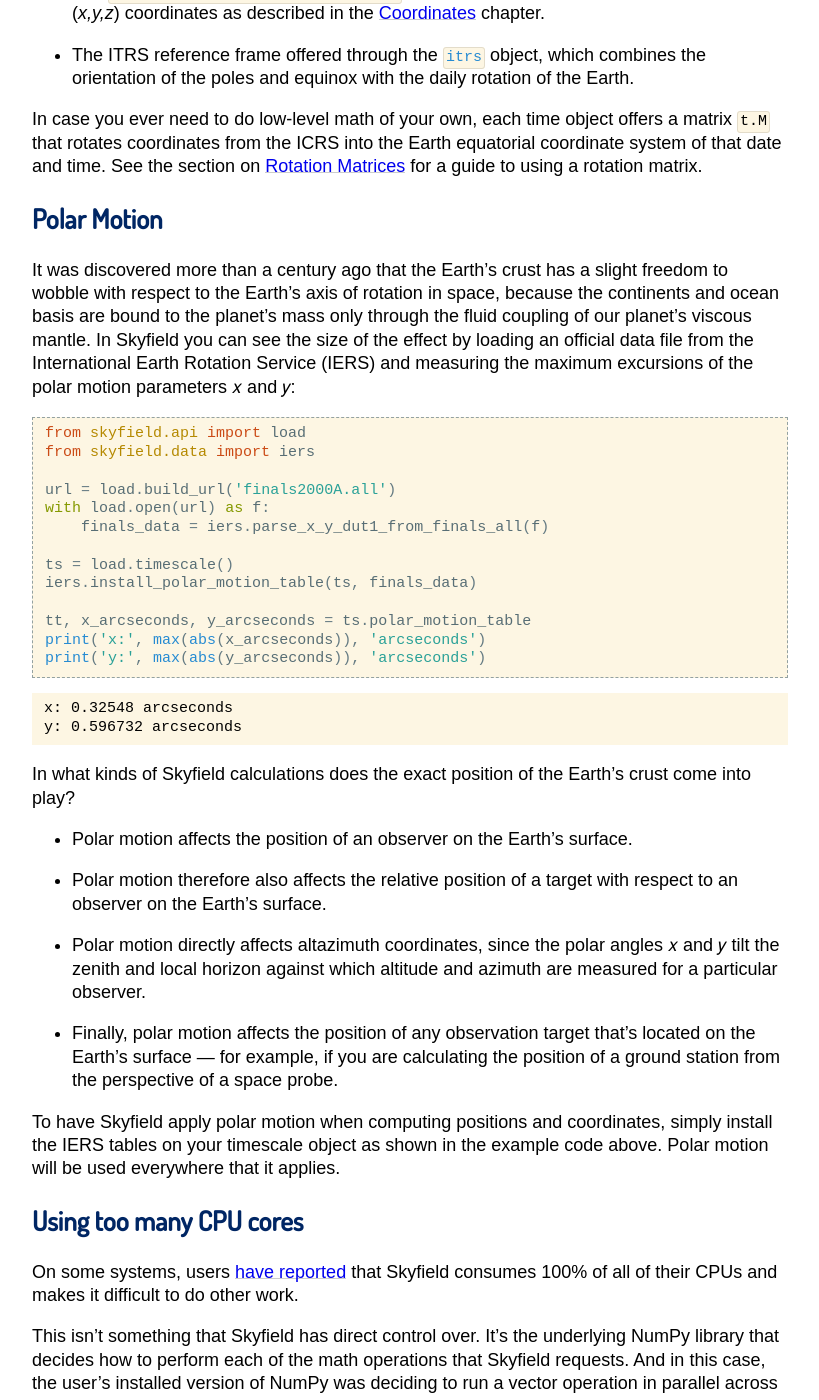
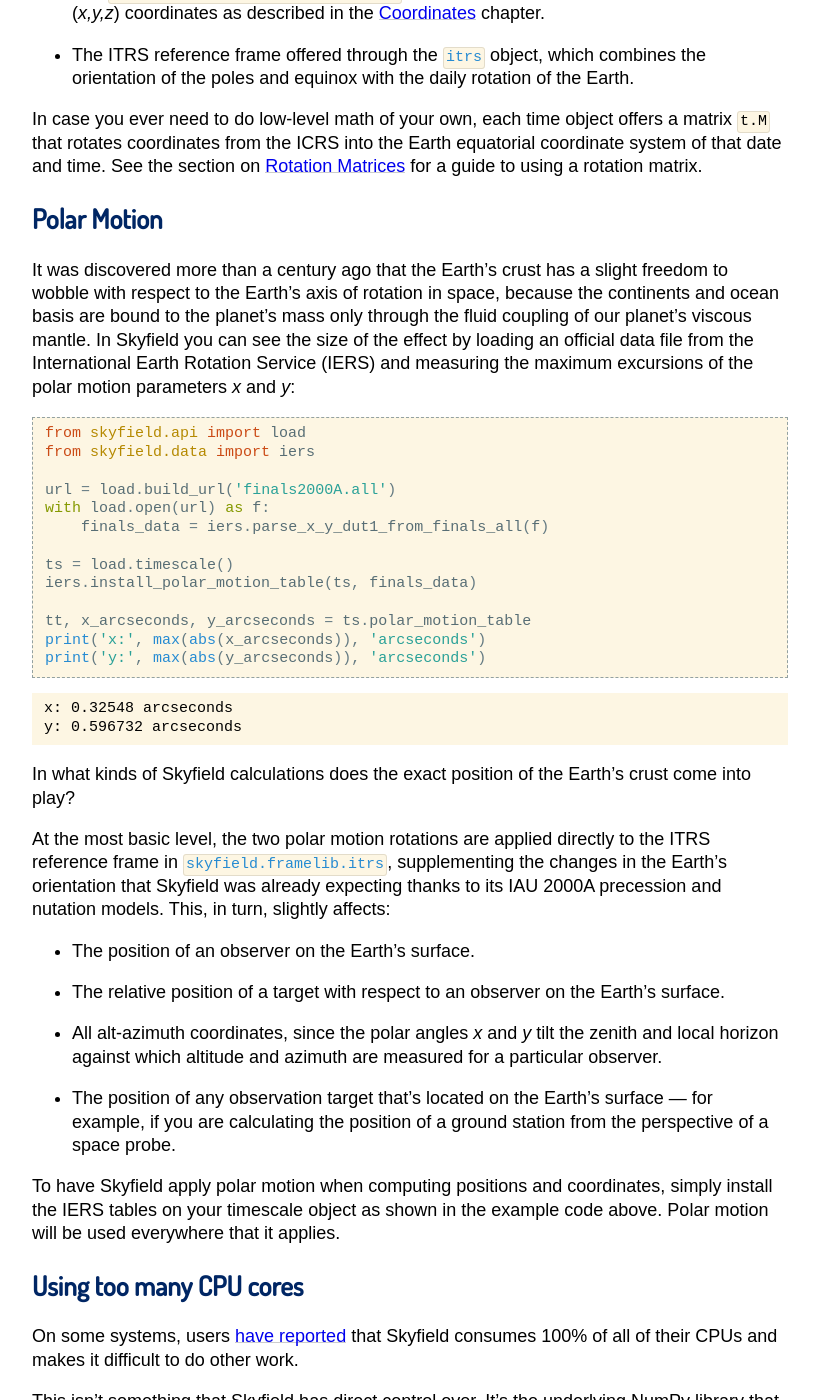
Before and after one commit to skyfielders/python-skyfield, a Sphinx documentation site: the page built from skyfield/documentation/accuracy-efficiency.rst, in a window 1280 px wide and 1400 px high, scrolled down 463 px. Shown: the whole window, without its empty margins (230-1049 px from the left). Built offline with Sphinx 7.4.7, drawn with Linux system fonts in a browser that asks for light colours; some web fonts are replaced; some of the changed text lies outside the part shown.

Commit message:
Explain how polar motion affects ITRS frame (#834)

```diff
--- a/skyfield/documentation/accuracy-efficiency.rst
+++ b/skyfield/documentation/accuracy-efficiency.rst
@@ -15,7 +15,7 @@
 
 As explained in the section on
 :ref:`Positions:Apparent right ascension and declination`,
-Skyfield uses the IAU2000A precession-nutation model
+Skyfield uses the IAU 2000A precession-nutation model
 to determine the orientation of the Earth’s axes on any given date.
 This is used in:
 
@@ -54,7 +54,7 @@
 by loading an official data file
 from the International Earth Rotation Service (IERS)
 and measuring the maximum excursions
-of the polar motion parameters 𝑥 and 𝑦:
+of the polar motion parameters *x* and *y*:
 
 .. testcode::
 
@@ -80,17 +80,25 @@
 In what kinds of Skyfield calculations
 does the exact position of the Earth’s crust come into play?
 
-* Polar motion affects the position of an observer on the Earth’s surface.
+At the most basic level,
+the two polar motion rotations
+are applied directly to the ITRS reference frame
+in :data:`skyfield.framelib.itrs`,
+supplementing the changes in the Earth’s orientation
+that Skyfield was already expecting
+thanks to its IAU 2000A precession and nutation models.
+This, in turn, slightly affects:
 
-* Polar motion therefore also affects the relative position
-  of a target with respect to an observer on the Earth’s surface.
+* The position of an observer on the Earth’s surface.
 
-* Polar motion directly affects altazimuth coordinates,
-  since the polar angles 𝑥 and 𝑦 tilt the zenith and local horizon
+* The relative position of a target with
+  respect to an observer on the Earth’s surface.
+
+* All alt-azimuth coordinates,
+  since the polar angles *x* and *y* tilt the zenith and local horizon
   against which altitude and azimuth are measured for a particular observer.
 
-* Finally,
-  polar motion affects the position of any observation target
+* The position of any observation target
   that’s located on the Earth’s surface —
   for example, if you are calculating the position of a ground station
   from the perspective of a space probe.
```
